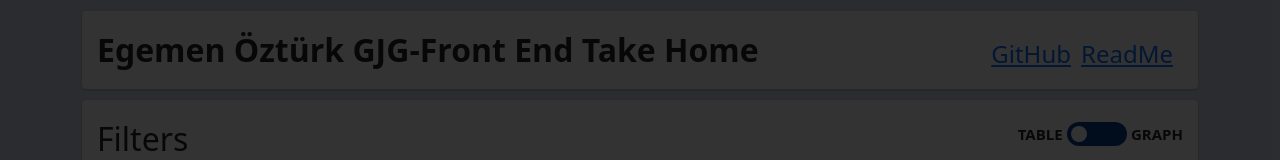
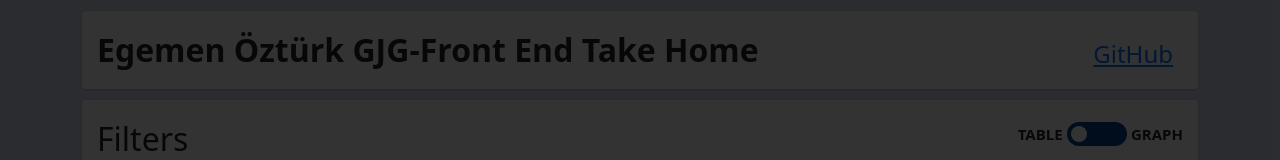
Before and after one commit to egemnoztrk/GJG-takehome, a website with bundled scripts: page index.html in a window 1280 px wide. Shown: the top 160 px of the page. Built offline with nearby package versions, Linux system fonts and the light colour scheme; no server answers; files whose address does not match are found by name.

Commit message:
Update index.html

```diff
--- a/index.html
+++ b/index.html
@@ -33,7 +33,6 @@
             <div class="row">
                 <div class="col-sm-12">
                     <span class="main-title">Egemen Öztürk GJG-Front End Take Home</span>
-                    <a href="readme.html" class="readme" target="_blank">ReadMe</a>
                     <a href="https://github.com/egemnoztrk/GJG-takehome" class="readme" target="_blank">GitHub</a>
                 </div>
             </div>
```
